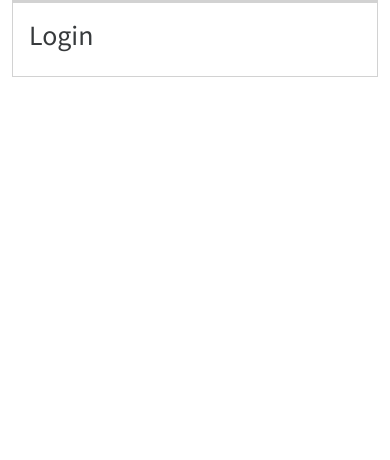
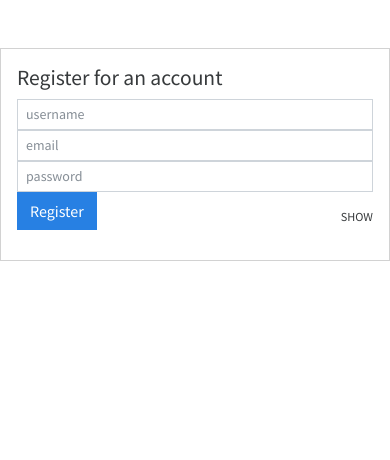
Before and after one commit to SkrytyZubr/Dronex, a Django app: template app/website/templates/authentication/register.html in a window 390 px wide. Shown: the top 460 px of the page. Run offline with Django 4.2, Linux system fonts and the light colour scheme; the template is opened without the code that fills it, so the values that code supplies are empty; some libraries are stand-ins or nearby versions.

Commit message:
5 commit:

```diff
--- a/app/website/templates/authentication/register.html
+++ b/app/website/templates/authentication/register.html
@@ -1,13 +1,45 @@
+{% extends 'base_auth.html' %} {% block content %}
 
-{% extends 'base_auth.html' %}
-{% block content %}
+<div class="row">
+    <div class="col-md-4"></div>
+    <div class="col-md-4">
+        <div class="card mt-5"> {% comment %} mt-5 oddala formularz od topu {% endcomment %}
+            <div class="card-body">
+                <div class="card-title">
+                    <h4>Register for an account</h4>
+                </div>
+                <form action="" method="post">
+                    <div class="form-group">
+                        <input type="text"
+                               name="username"
+                               placeholder="username"
+                               id="usernameField"
+                               class="form-control form-control-sm"
+                        />
+                    </div>
+                    <div class="form-group">
+                        <input type="email"
+                               name="email;"
+                               placeholder="email"
+                               class="form-control form-control-sm"
+                               id="emailField"
+                        />
+                    </div>
+                    <div class="form-group">
+                        <input type="password"
+                               name="password;"
+                               placeholder="password"
+                               class="form-control form-control-sm"
+                               id="passwordField"
+                        />
+                        <small class="float-end py-3">SHOW</small>
+                    </div>
+                <input type="submit" value="Register" class="btn btn-block btn-primary submit-btn " />
+                </form>
+            </div>
+        </div>
+    </div>
+    <div class="col-md-4"></div>
+</div>
 
-<div class="card">
-
-<div class="card-body">
-
-<h1>Login</h1>
-
-</div>
-</div>
 {% endblock content %}
--- a/app/website/templates/base_auth.html
+++ b/app/website/templates/base_auth.html
@@ -65,26 +65,13 @@
       </ul>
     </div>
 
+    <main role ="main">
+
+            {% block content%}
 
 
 
-<div class="container-fluid">
-  <div class="row">
-
-    <main role ="main" class="col-md-12">
-        <div class="card">
-
-        </div>
-        <div class="col-md-3">
-
-        </div>
-        <div class="col-md-6">
-            {% block content%}
             {% endblock %}
-        </div>
-        <div class="col-md-3">
-
-        </div>
 
     </main>
   </div>
```
Also changed, not shown: app/website/website/settings.py (line endings or trailing spaces), 2 other files.
